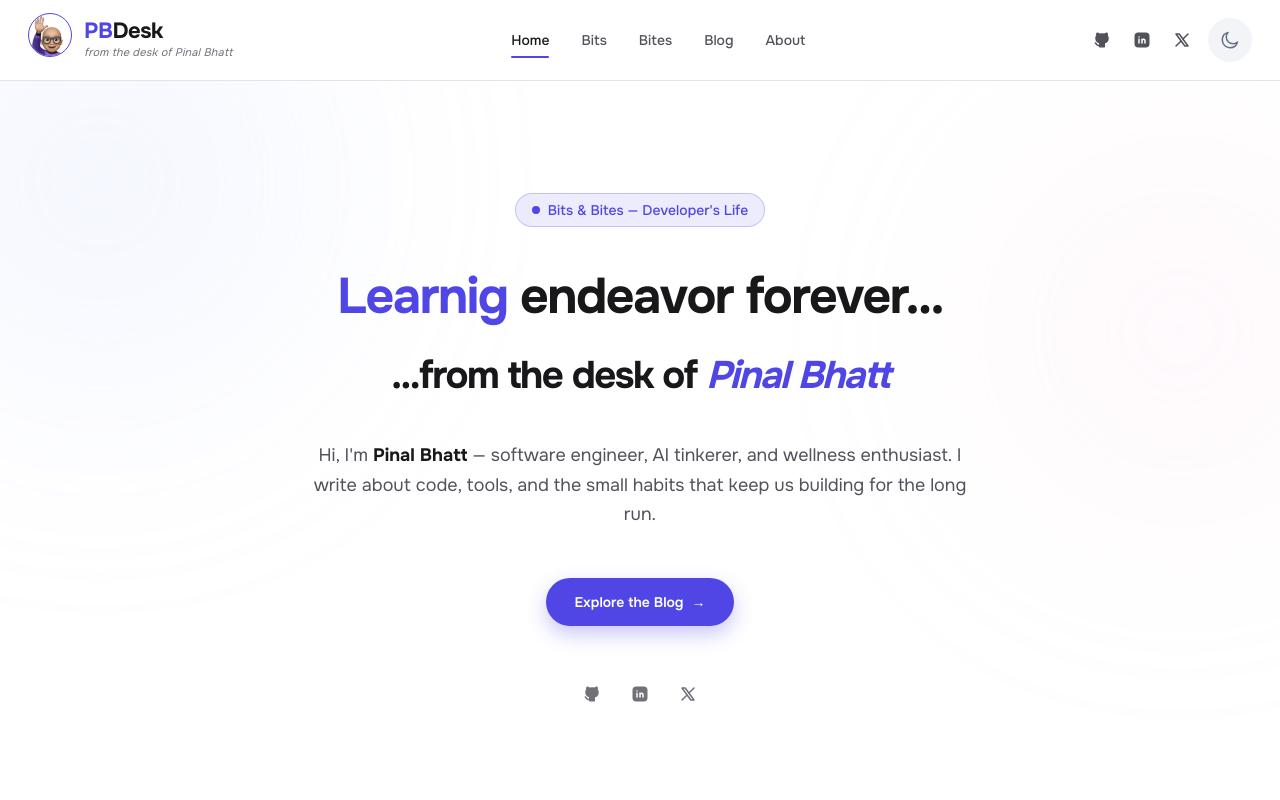
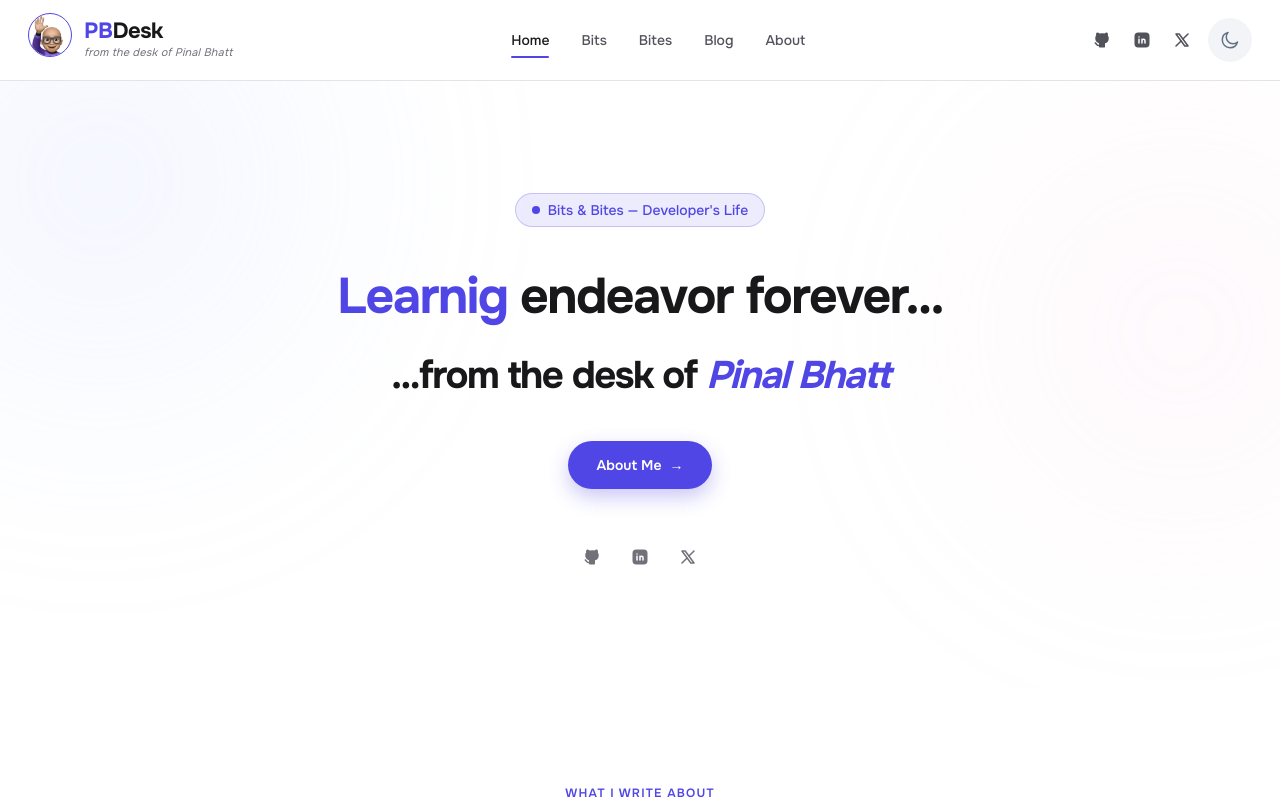
Before and after one commit to pbdesk/pbdesk-website-2026, a Next.js app: page / in a window 1280 px wide. Shown: the top 800 px of the page. Built offline with nearby package versions, Linux system fonts and the light colour scheme.

Commit message:
feat: update social links in Hero component with hover effects and modify CTA button

```diff
--- a/src/components/home/hero.tsx
+++ b/src/components/home/hero.tsx
@@ -11,13 +11,20 @@ const socials = [
     label: "GitHub",
     href: "https://github.com/pinalbhatt",
     icon: IconBrandGithubFilled,
+    hoverClass: "hover:text-[#181717] dark:hover:text-white",
   },
   {
     label: "LinkedIn",
     href: "https://www.linkedin.com/in/pinalbhatt",
     icon: IconBrandLinkedinFilled,
+    hoverClass: "hover:text-[#0A66C2]",
   },
-  { label: "X", href: "https://x.com/pbdesk", icon: IconBrandX },
+  {
+    label: "X",
+    href: "https://x.com/pbdesk",
+    icon: IconBrandX,
+    hoverClass: "hover:text-black dark:hover:text-white",
+  },
 ];
 
 export default function Hero() {
@@ -62,7 +69,7 @@ export default function Hero() {
           </h1>
 
           {/* Subheading */}
-          <p
+          {/* <p
             className="mx-auto mb-12 max-w-2xl text-[var(--fg-secondary)] text-lg"
             style={{ lineHeight: 1.65 }}
           >
@@ -71,21 +78,21 @@ export default function Hero() {
             software engineer, AI tinkerer, and wellness enthusiast. I write
             about code, tools, and the small habits that keep us building for
             the long run.
-          </p>
+          </p> */}
 
           {/* CTAs */}
           <div className="mb-12 flex flex-col items-center justify-center gap-4 sm:flex-row">
-            <Button href="/blog">
-              Explore the Blog
+            <Button href="/about">
+              About Me
               <span aria-hidden="true">→</span>
             </Button>
           </div>
 
           {/* Social row */}
           <div className="flex items-center justify-center gap-2">
-            {socials.map(({ label, href, icon: Icon }) => (
+            {socials.map(({ label, href, icon: Icon, hoverClass }) => (
               <a
-                className="flex h-10 w-10 items-center justify-center rounded-full text-[var(--fg-muted)] transition-colors hover:bg-zinc-100 dark:hover:bg-zinc-800"
+                className={`flex h-10 w-10 items-center justify-center rounded-full text-[var(--fg-muted)] transition-colors hover:bg-zinc-100 dark:hover:bg-zinc-800 ${hoverClass}`}
                 href={href}
                 key={label}
                 rel="noopener"
```
